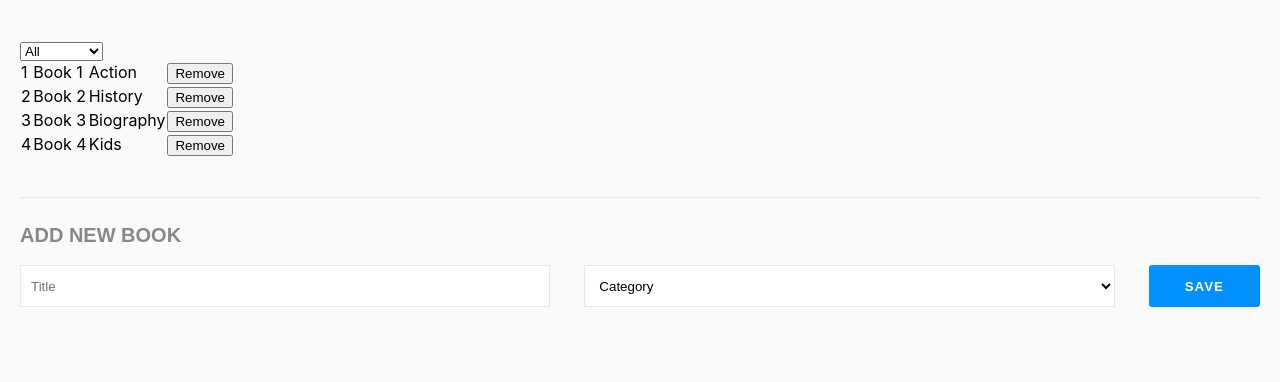
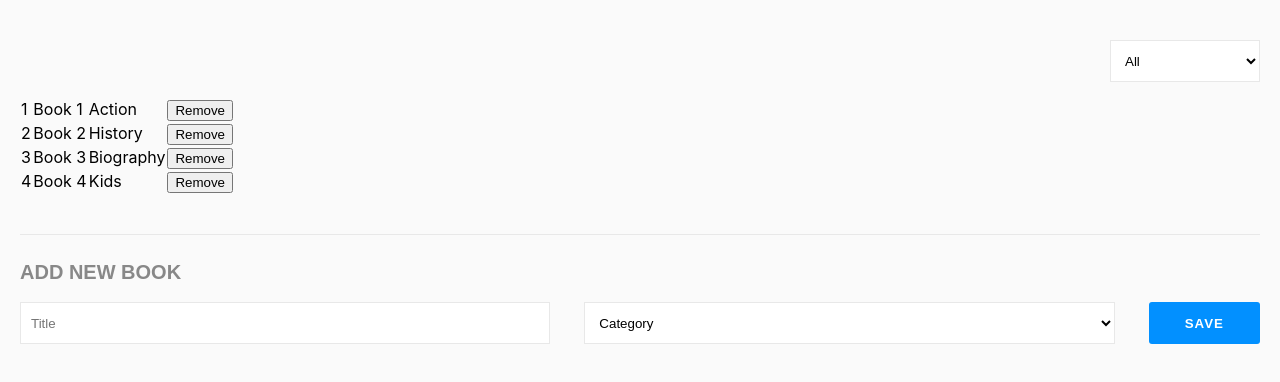
Before and after one commit to JohnHernCode/React-Redux-Bookstore-CMS, a React (Create React App) app: page / in a window 1280 px wide. Shown: the top 382 px of the page. Built offline with nearby package versions, Linux system fonts and the light colour scheme.

Commit message:
Add style to category filter

```diff
--- a/src/components/CategoryFilter.js
+++ b/src/components/CategoryFilter.js
@@ -1,11 +1,16 @@
 import React from 'react';
+import classnames from 'classnames';
 import PropTypes from 'prop-types';
 import categories from '../categories';
 
+import flex from '../base.module.css';
+import style from './CategoryFilter.module.css';
+
 function CategoryFilter({ handleFilterChange, filter }) {
   return (
-    <div>
+    <div className={classnames(style.outer, flex.flex, flex.justifyEnd)}>
       <select
+        className={flex.select}
         value={filter}
         onChange={({ target: { value } }) => handleFilterChange(value)}
       >
--- /dev/null
+++ b/src/components/CategoryFilter.module.css
@@ -0,0 +1,3 @@
+.outer {
+  margin: 16px 0;
+}
```
